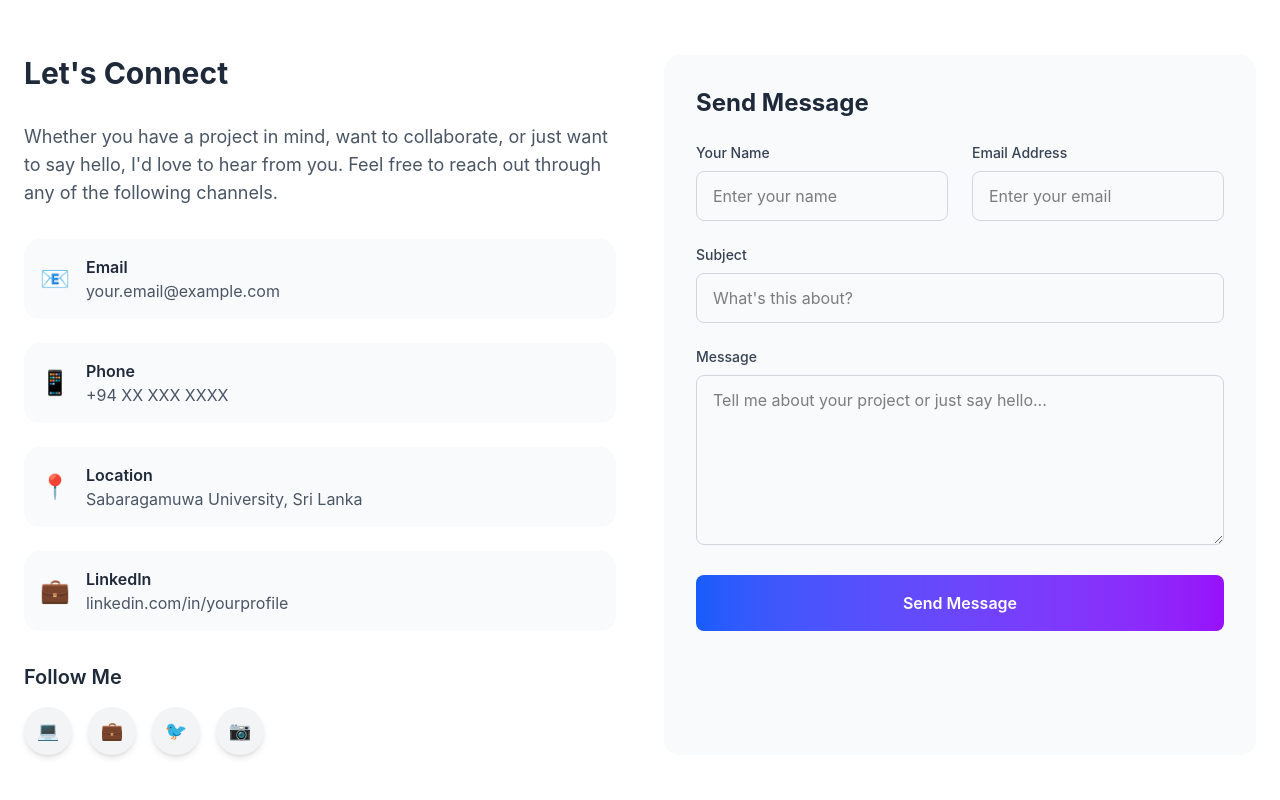
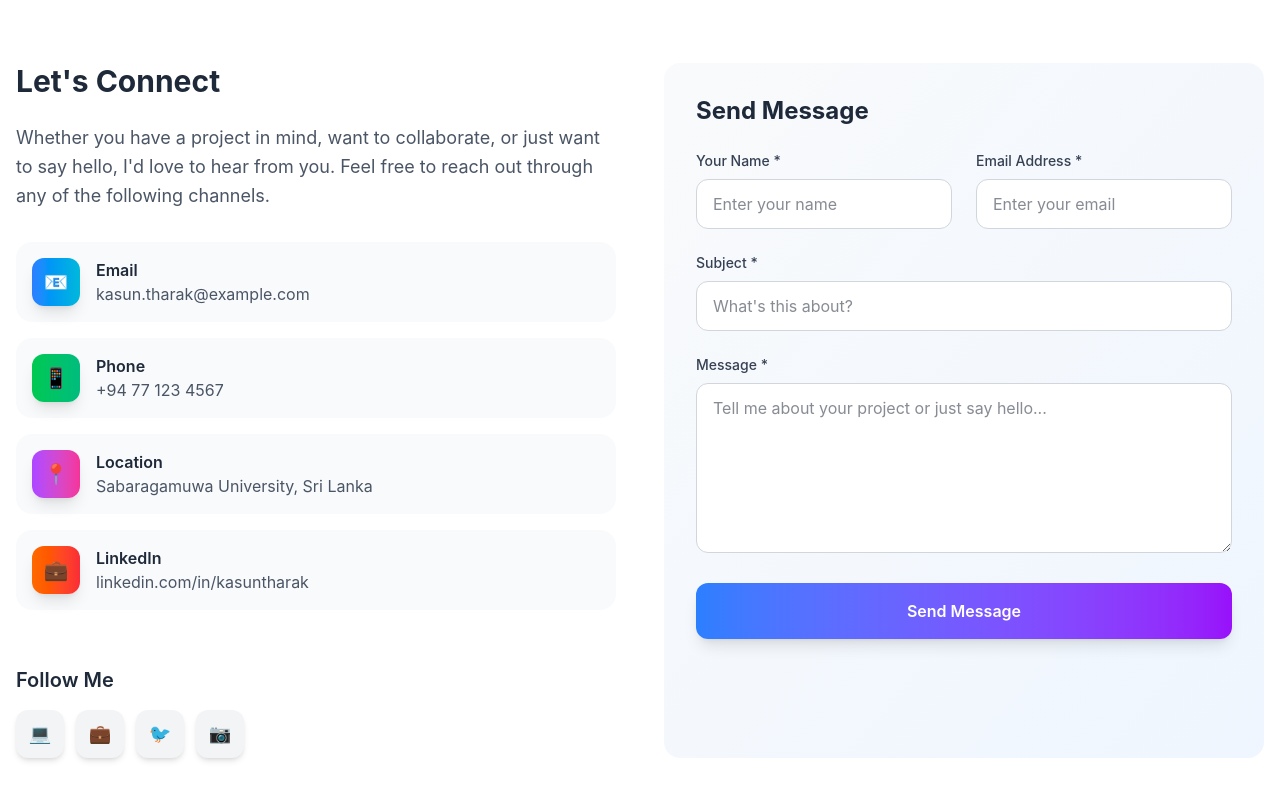
Before and after one commit to KTGamage/My-portfolio, a React (Vite) app in the folder apps/site/: page / in a window 1280 px wide. Shown: the part 6340-7140 px from the top of the page. Built offline with nearby package versions, Linux system fonts and the light colour scheme.

Commit message:
Cahange the layout and the design

```diff
--- a/apps/site/src/components/Contact.jsx
+++ b/apps/site/src/components/Contact.jsx
@@ -9,6 +9,8 @@ const Contact = () => {
     message: ''
   })
 
+  const [isSubmitting, setIsSubmitting] = useState(false)
+
   const handleChange = (e) => {
     setFormData({
       ...formData,
@@ -16,53 +18,72 @@ const Contact = () => {
     })
   }
 
-  const handleSubmit = (e) => {
+  const handleSubmit = async (e) => {
     e.preventDefault()
-    // Handle form submission here
+    setIsSubmitting(true)
+
+    // Simulate form submission
+    await new Promise(resolve => setTimeout(resolve, 2000))
+
     console.log('Form submitted:', formData)
     alert('Thank you for your message! I will get back to you soon.')
     setFormData({ name: '', email: '', subject: '', message: '' })
+    setIsSubmitting(false)
   }
 
   const contactInfo = [
     {
       icon: '📧',
       title: 'Email',
-      value: 'your.email@example.com',
-      link: 'mailto:your.email@example.com'
+      value: 'kasun.tharak@example.com',
+      link: 'mailto:kasun.tharak@example.com',
+      color: 'from-blue-500 to-cyan-500'
     },
     {
       icon: '📱',
       title: 'Phone',
-      value: '+94 XX XXX XXXX',
-      link: 'tel:+94XXXXXXXXX'
+      value: '+94 77 123 4567',
+      link: 'tel:+94771234567',
+      color: 'from-green-500 to-emerald-500'
     },
     {
       icon: '📍',
       title: 'Location',
       value: 'Sabaragamuwa University, Sri Lanka',
-      link: '#'
+      link: '#',
+      color: 'from-purple-500 to-pink-500'
     },
     {
       icon: '💼',
       title: 'LinkedIn',
-      value: 'linkedin.com/in/yourprofile',
-      link: 'https://linkedin.com/in/yourprofile'
+      value: 'linkedin.com/in/kasuntharak',
+      link: 'https://linkedin.com/in/kasuntharak',
+      color: 'from-orange-500 to-red-500'
     }
   ]
 
+  const socialLinks = [
+    { name: 'GitHub', icon: '💻', url: 'https://github.com/kasuntharak', color: 'hover:bg-gray-900' },
+    { name: 'LinkedIn', icon: '💼', url: 'https://linkedin.com/in/kasuntharak', color: 'hover:bg-blue-600' },
+    { name: 'Twitter', icon: '🐦', url: 'https://twitter.com/kasuntharak', color: 'hover:bg-sky-500' },
+    { name: 'Instagram', icon: '📷', url: 'https://instagram.com/kasuntharak', color: 'hover:bg-pink-600' }
+  ]
+
   return (
-    <section id="contact" className="py-20 bg-white">
-      <div className="container mx-auto px-6">
+    <section id="contact" className="py-20 bg-white dark:bg-gray-900">
+      <div className="container mx-auto px-4">
+        {/* Section Header */}
         <motion.div
           initial={{ opacity: 0, y: 50 }}
           whileInView={{ opacity: 1, y: 0 }}
           transition={{ duration: 0.6 }}
           className="text-center mb-16"
         >
-          <h2 className="text-5xl font-bold mb-4 gradient-text">Get In Touch</h2>
-          <div className="w-24 h-1 bg-gradient-to-r from-blue-600 to-purple-600 mx-auto mb-6"></div>
-          <p className="text-xl text-gray-600 max-w-2xl mx-auto">
+          <h2 className="text-5xl font-bold mb-6 bg-gradient-to-r from-blue-600 to-purple-600 bg-clip-text text-transparent">
+            Get In Touch
+          </h2>
+          <div className="w-24 h-1 bg-gradient-to-r from-blue-600 to-purple-600 mx-auto mb-6 rounded-full"></div>
+          <p className="text-xl text-gray-600 dark:text-gray-300 max-w-2xl mx-auto">
             I'm always open to discussing new opportunities, innovative projects, and technology partnerships
           </p>
         </motion.div>
@@ -73,14 +94,18 @@ const Contact = () => {
             initial={{ opacity: 0, x: -50 }}
             whileInView={{ opacity: 1, x: 0 }}
             transition={{ duration: 0.6 }}
+            className="space-y-8"
           >
-            <h3 className="text-3xl font-bold mb-8 text-gray-800">Let's Connect</h3>
-            <p className="text-gray-600 mb-8 text-lg">
-              Whether you have a project in mind, want to collaborate, or just want to say hello,
-              I'd love to hear from you. Feel free to reach out through any of the following channels.
-            </p>
+            <div>
+              <h3 className="text-3xl font-bold mb-6 text-gray-800 dark:text-white">Let's Connect</h3>
+              <p className="text-gray-600 dark:text-gray-300 text-lg leading-relaxed mb-8">
+                Whether you have a project in mind, want to collaborate, or just want to say hello,
+                I'd love to hear from you. Feel free to reach out through any of the following channels.
+              </p>
+            </div>
 
-            <div className="space-y-6">
+            {/* Contact Info Cards */}
+            <div className="space-y-4">
               {contactInfo.map((info, index) => (
                 <motion.a
                   key={index}
@@ -88,15 +113,17 @@ const Contact = () => {
                   initial={{ opacity: 0, y: 20 }}
                   whileInView={{ opacity: 1, y: 0 }}
                   transition={{ duration: 0.6, delay: index * 0.1 }}
-                  whileHover={{ x: 10 }}
-                  className="flex items-center gap-4 p-4 bg-gray-50 rounded-2xl hover:bg-blue-50 transition-colors group"
+                  whileHover={{ x: 10, scale: 1.02 }}
+                  className="flex items-center gap-4 p-4 bg-gray-50 dark:bg-gray-800 rounded-2xl hover:bg-blue-50 dark:hover:bg-blue-900/20 transition-all duration-300 group cursor-pointer"
                 >
-                  <div className="text-2xl">{info.icon}</div>
+                  <div className={`w-12 h-12 bg-gradient-to-r ${info.color} rounded-xl flex items-center justify-center text-xl shadow-lg group-hover:scale-110 transition-transform duration-300`}>
+                    {info.icon}
+                  </div>
                   <div>
-                    <div className="font-semibold text-gray-800 group-hover:text-blue-600 transition-colors">
+                    <div className="font-semibold text-gray-800 dark:text-white group-hover:text-blue-600 dark:group-hover:text-blue-400 transition-colors">
                       {info.title}
                     </div>
-                    <div className="text-gray-600">{info.value}</div>
+                    <div className="text-gray-600 dark:text-gray-300">{info.value}</div>
                   </div>
                 </motion.a>
               ))}
@@ -107,22 +134,17 @@ const Contact = () => {
               initial={{ opacity: 0, y: 30 }}
               whileInView={{ opacity: 1, y: 0 }}
               transition={{ duration: 0.6, delay: 0.4 }}
-              className="mt-8"
+              className="pt-6"
             >
-              <h4 className="text-xl font-semibold mb-4 text-gray-800">Follow Me</h4>
-              <div className="flex gap-4">
-                {[
-                  { name: 'GitHub', icon: '💻', url: 'https://github.com' },
-                  { name: 'LinkedIn', icon: '💼', url: 'https://linkedin.com' },
-                  { name: 'Twitter', icon: '🐦', url: 'https://twitter.com' },
-                  { name: 'Instagram', icon: '📷', url: 'https://instagram.com' }
-                ].map((social, index) => (
+              <h4 className="text-xl font-semibold mb-4 text-gray-800 dark:text-white">Follow Me</h4>
+              <div className="flex gap-3">
+                {socialLinks.map((social, index) => (
                   <motion.a
                     key={social.name}
                     href={social.url}
                     whileHover={{ scale: 1.1, y: -5 }}
                     whileTap={{ scale: 0.95 }}
-                    className="w-12 h-12 bg-gray-100 rounded-full flex items-center justify-center text-lg hover:bg-blue-600 hover:text-white transition-all duration-300 shadow-md"
+                    className={`w-12 h-12 bg-gray-100 dark:bg-gray-800 rounded-xl flex items-center justify-center text-lg ${social.color} text-gray-700 dark:text-gray-300 hover:text-white transition-all duration-300 shadow-md`}
                     target="_blank"
                     rel="noopener noreferrer"
                   >
@@ -138,14 +160,14 @@ const Contact = () => {
             initial={{ opacity: 0, x: 50 }}
             whileInView={{ opacity: 1, x: 0 }}
             transition={{ duration: 0.6 }}
-            className="bg-gray-50 rounded-2xl p-8"
+            className="bg-gradient-to-br from-gray-50 to-blue-50 dark:from-gray-800 dark:to-blue-900/20 rounded-2xl p-8"
           >
-            <h3 className="text-2xl font-bold mb-6 text-gray-800">Send Message</h3>
+            <h3 className="text-2xl font-bold mb-6 text-gray-800 dark:text-white">Send Message</h3>
             <form onSubmit={handleSubmit} className="space-y-6">
               <div className="grid md:grid-cols-2 gap-6">
                 <div>
-                  <label htmlFor="name" className="block text-sm font-medium text-gray-700 mb-2">
-                    Your Name
+                  <label htmlFor="name" className="block text-sm font-medium text-gray-700 dark:text-gray-300 mb-2">
+                    Your Name *
                   </label>
                   <input
                     type="text"
@@ -154,13 +176,13 @@ const Contact = () => {
                     value={formData.name}
                     onChange={handleChange}
                     required
-                    className="w-full px-4 py-3 border border-gray-300 rounded-lg focus:ring-2 focus:ring-blue-500 focus:border-transparent transition-all"
+                    className="w-full px-4 py-3 border border-gray-300 dark:border-gray-600 rounded-xl focus:ring-2 focus:ring-blue-500 focus:border-transparent bg-white dark:bg-gray-700 text-gray-900 dark:text-white transition-all duration-300"
                     placeholder="Enter your name"
                   />
                 </div>
                 <div>
-                  <label htmlFor="email" className="block text-sm font-medium text-gray-700 mb-2">
-                    Email Address
+                  <label htmlFor="email" className="block text-sm font-medium text-gray-700 dark:text-gray-300 mb-2">
+                    Email Address *
                   </label>
                   <input
                     type="email"
@@ -169,15 +191,15 @@ const Contact = () => {
                     value={formData.email}
                     onChange={handleChange}
                     required
-                    className="w-full px-4 py-3 border border-gray-300 rounded-lg focus:ring-2 focus:ring-blue-500 focus:border-transparent transition-all"
+                    className="w-full px-4 py-3 border border-gray-300 dark:border-gray-600 rounded-xl focus:ring-2 focus:ring-blue-500 focus:border-transparent bg-white dark:bg-gray-700 text-gray-900 dark:text-white transition-all duration-300"
                     placeholder="Enter your email"
                   />
                 </div>
               </div>
 
               <div>
-                <label htmlFor="subject" className="block text-sm font-medium text-gray-700 mb-2">
-                  Subject
+                <label htmlFor="subject" className="block text-sm font-medium text-gray-700 dark:text-gray-300 mb-2">
+                  Subject *
                 </label>
                 <input
                   type="text"
@@ -186,14 +208,14 @@ const Contact = () => {
                   value={formData.subject}
                   onChange={handleChange}
                   required
-                  className="w-full px-4 py-3 border border-gray-300 rounded-lg focus:ring-2 focus:ring-blue-500 focus:border-transparent transition-all"
+                  className="w-full px-4 py-3 border border-gray-300 dark:border-gray-600 rounded-xl focus:ring-2 focus:ring-blue-500 focus:border-transparent bg-white dark:bg-gray-700 text-gray-900 dark:text-white transition-all duration-300"
                   placeholder="What's this about?"
                 />
               </div>
 
               <div>
-                <label htmlFor="message" className="block text-sm font-medium text-gray-700 mb-2">
-                  Message
+                <label htmlFor="message" className="block text-sm font-medium text-gray-700 dark:text-gray-300 mb-2">
+                  Message *
                 </label>
                 <textarea
                   id="message"
@@ -202,18 +224,30 @@ const Contact = () => {
                   onChange={handleChange}
                   required
                   rows="6"
-                  className="w-full px-4 py-3 border border-gray-300 rounded-lg focus:ring-2 focus:ring-blue-500 focus:border-transparent transition-all resize-vertical"
+                  className="w-full px-4 py-3 border border-gray-300 dark:border-gray-600 rounded-xl focus:ring-2 focus:ring-blue-500 focus:border-transparent bg-white dark:bg-gray-700 text-gray-900 dark:text-white transition-all duration-300 resize-vertical"
                   placeholder="Tell me about your project or just say hello..."
                 />
               </div>
 
               <motion.button
                 type="submit"
-                whileHover={{ scale: 1.02 }}
-                whileTap={{ scale: 0.98 }}
-                className="w-full bg-gradient-to-r from-blue-600 to-purple-600 text-white py-4 rounded-lg font-semibold hover:shadow-lg transition-all duration-300"
+                disabled={isSubmitting}
+                whileHover={{ scale: isSubmitting ? 1 : 1.02 }}
+                whileTap={{ scale: isSubmitting ? 1 : 0.98 }}
+                className={`w-full py-4 rounded-xl font-semibold shadow-lg transition-all duration-300 ${
+                  isSubmitting
+                    ? 'bg-gray-400 cursor-not-allowed'
+                    : 'bg-gradient-to-r from-blue-500 to-purple-600 hover:shadow-xl'
+                } text-white`}
               >
-                Send Message
+                {isSubmitting ? (
+                  <div className="flex items-center justify-center gap-2">
+                    <div className="w-5 h-5 border-2 border-white border-t-transparent rounded-full animate-spin"></div>
+                    Sending...
+                  </div>
+                ) : (
+                  'Send Message'
+                )}
               </motion.button>
             </form>
           </motion.div>
```
